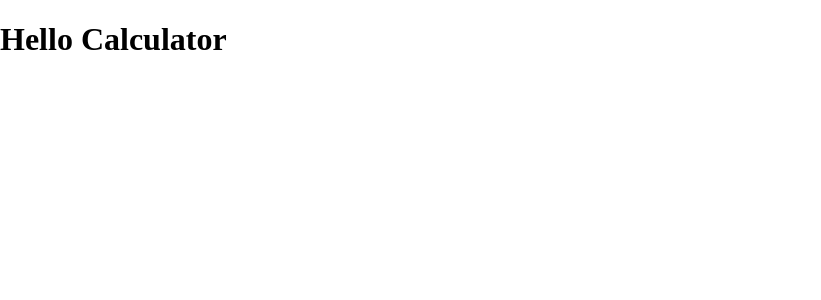
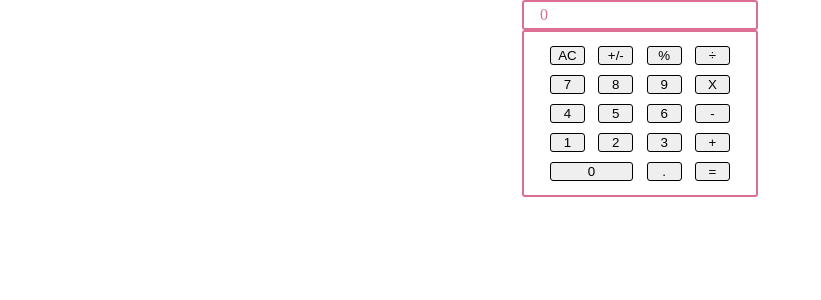
Before and after one commit to MkrtichSargsyan/microverse-calculator, a React (Create React App) app: page / in a window 1280 px wide. Shown: the top 300 px of the page, without its empty margins (0-821 px from the left). Built offline with nearby package versions, Linux system fonts and the light colour scheme.

Commit message:
Add basic components (button,buttonPanes,display) with using of style components

```diff
--- a/package.json
+++ b/package.json
@@ -10,7 +10,8 @@
     "prop-types": "^15.7.2",
     "react": "^17.0.2",
     "react-dom": "^17.0.2",
-    "react-scripts": "4.0.3"
+    "react-scripts": "4.0.3",
+    "styled-components": "^5.3.0"
   },
   "scripts": {
     "start": "react-scripts start",
--- a/public/index.html
+++ b/public/index.html
@@ -24,7 +24,7 @@
       work correctly both with client-side routing and a non-root public URL.
       Learn how to configure a non-root public URL by running `npm run build`.
     -->
-    <title>3d-calculator</title>
+    <title>Calculator</title>
   </head>
   <body>
     <noscript>You need to enable JavaScript to run this app.</noscript>
--- a/src/App.js
+++ /dev/null
@@ -1,9 +0,0 @@
-function App() {
-  return (
-    <div>
-      <h1>Hello Calculator</h1>
-    </div>
-  );
-}
-
-export default App;
--- /dev/null
+++ b/src/components/App.jsx
@@ -0,0 +1,13 @@
+import Display from "./Display";
+import ButtonPanel from "./ButtonPanel";
+
+const App = () => {
+  return (
+    <>
+      <Display result={'0'}/>
+      <ButtonPanel />
+    </>
+  );
+};
+
+export default App;
--- /dev/null
+++ b/src/components/Button.jsx
@@ -0,0 +1,11 @@
+import React from 'react'
+import '../index.css'
+
+
+export default function Button({buttonName,className}) {
+  return (
+    <button className={className}>
+      {buttonName}
+    </button>
+  )
+}
--- /dev/null
+++ b/src/components/ButtonPanel.jsx
@@ -0,0 +1,55 @@
+import React from "react";
+import Button from "./Button";
+import styled from "styled-components";
+
+const ButtonPanelContainer = styled.div`
+  width: 200px;
+  background: transparent;
+  border-radius: 3px;
+  border: 2px solid palevioletred;
+  color: palevioletred;
+  margin: 0 auto;
+  padding: 0.25em 1em;
+`;
+
+const ButtonPanelGroup = styled.div`
+  display: flex;
+  justify-content: space-between;
+  margin: 10px;
+`;
+
+export default function ButtonPanel() {
+  return (
+    <ButtonPanelContainer>
+      <ButtonPanelGroup>
+        <Button buttonName="AC" />
+        <Button buttonName="+/-" />
+        <Button buttonName="%" />
+        <Button buttonName="÷" />
+      </ButtonPanelGroup>
+      <ButtonPanelGroup>
+        <Button buttonName="7" />
+        <Button buttonName="8" />
+        <Button buttonName="9" />
+        <Button buttonName="X" />
+      </ButtonPanelGroup>
+      <ButtonPanelGroup>
+        <Button buttonName="4" />
+        <Button buttonName="5" />
+        <Button buttonName="6" />
+        <Button buttonName="-" />
+      </ButtonPanelGroup>
+      <ButtonPanelGroup>
+        <Button buttonName="1" />
+        <Button buttonName="2" />
+        <Button buttonName="3" />
+        <Button buttonName="+" />
+      </ButtonPanelGroup>
+      <ButtonPanelGroup>
+        <Button buttonName="0" className='zeroButton' />
+        <Button buttonName="." />
+        <Button buttonName="="/>
+      </ButtonPanelGroup>
+    </ButtonPanelContainer>
+  );
+}
--- /dev/null
+++ b/src/components/Display.jsx
@@ -0,0 +1,22 @@
+import styled from 'styled-components'
+
+const DisplayArea = styled.div`
+  width: 200px;
+  background: transparent;
+  border-radius: 3px;
+  border: 2px solid palevioletred;
+  color: palevioletred;
+  margin: 0 auto;
+  padding: 0.25em 1em;
+`
+
+
+const Display = ({result}) => {
+  return (
+    <DisplayArea>
+      {result}
+    </DisplayArea>
+  )
+}
+
+export default Display
--- a/src/index.css
+++ b/src/index.css
@@ -1,6 +1,18 @@
+html,
 body {
   margin: 0;
   padding: 0;
   box-sizing: border-box;
   outline: none;
+  height: 100vh;
 }
+
+button {
+  width: 35px;
+  border-radius: 3px;
+  border: 1px solid black;
+}
+
+.zeroButton {
+  width: 83px;
+}
--- a/src/index.js
+++ b/src/index.js
@@ -1,11 +1,6 @@
-import React from 'react';
-import ReactDOM from 'react-dom';
-import './index.css';
-import App from './App';
+import ReactDOM from "react-dom";
+import "./index.css";
+import App from "./components/App";
+import React from "react";
 
-ReactDOM.render(
-  <React.StrictMode>
-    <App />
-  </React.StrictMode>,
-  document.getElementById('root'),
-);
+ReactDOM.render(<App />, document.getElementById("root"));
```
Also changed, not shown: public/dd.jpg (added), 1 other file (tests, documents, lock files or other folders).
